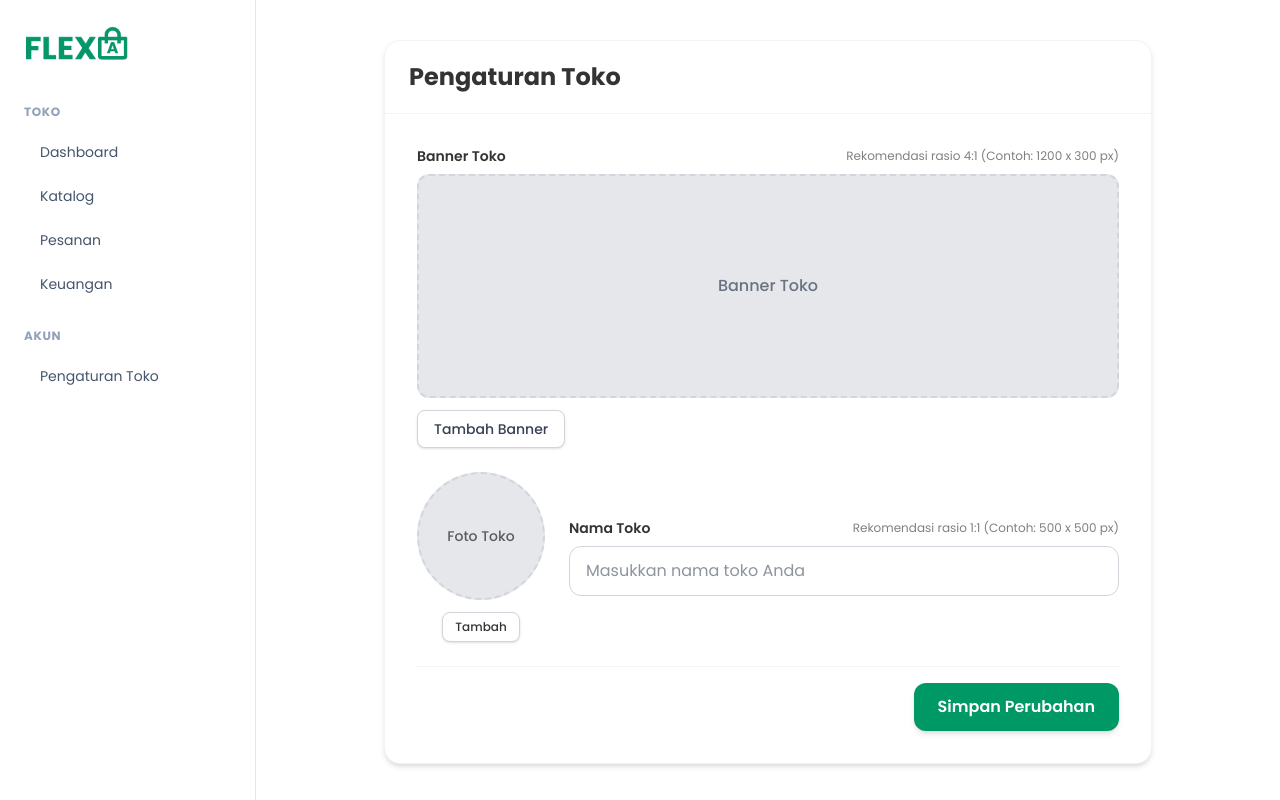
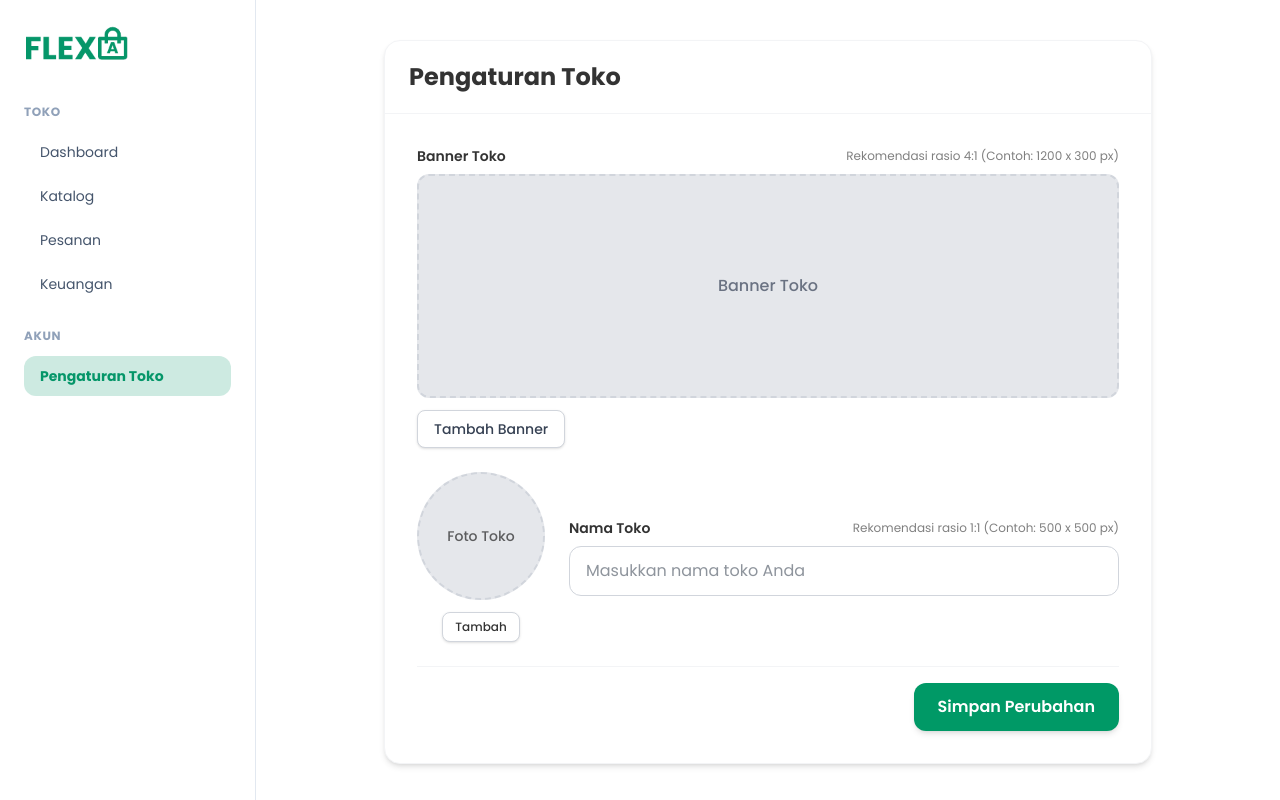
Before and after one commit to NarayanaMahendraAbimanyu/FLEXA-Marketplace, a Next.js app: page /seller/storeSettings in a window 1280 px wide. Shown: the top 800 px of the page. Built offline with nearby package versions, Linux system fonts and the light colour scheme; no server answers.

Commit message:
Memperbaiki tampilan desain pada button Pengaturan Toko di SellerSideBar

```diff
--- a/app/components/SellerSideBar.tsx
+++ b/app/components/SellerSideBar.tsx
@@ -78,7 +78,7 @@ export default function SellerSideBar() {
             <Link
               href="/seller/storeSettings"
               className={`flex items-center px-4 py-2.5 rounded-xl text-sm transition-colors ${
-                isActive('/seller/edit-toko')
+                isActive('/seller/storeSettings')
                   ? 'bg-[#059669]/20 text-[#059669] font-bold'
                   : 'text-slate-600 hover:bg-slate-50'
               }`}
```
